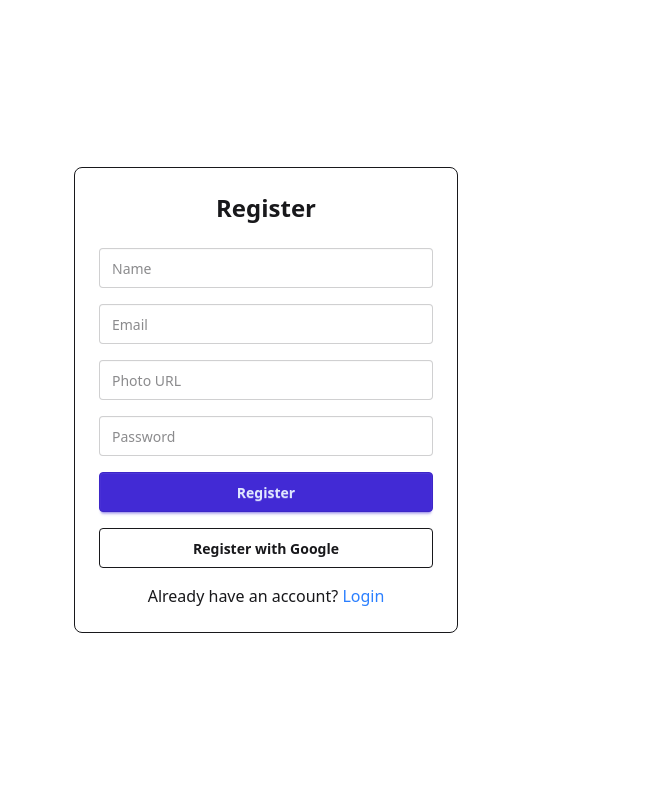
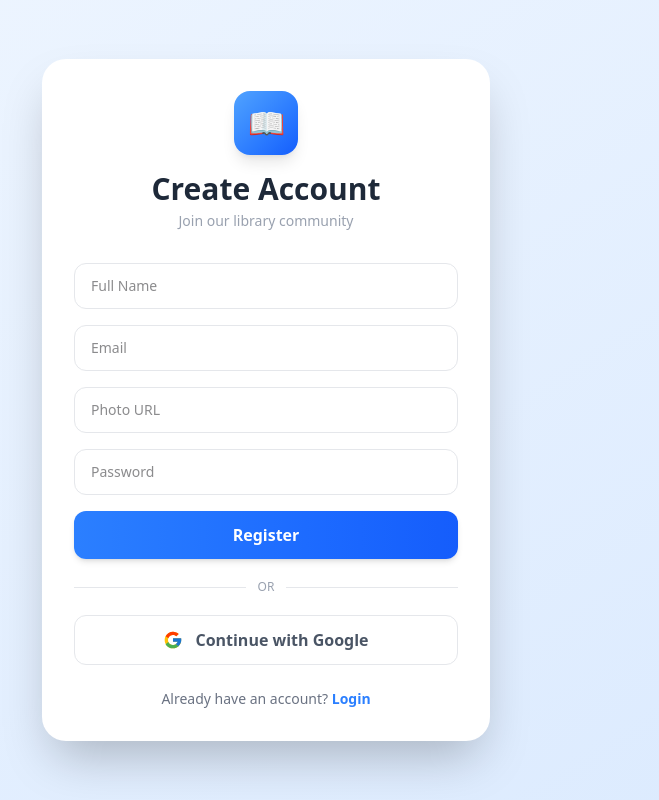
Before and after one commit to Mahabubislam50725/online_book_borrowing_platform, a Next.js app: page /register in a window 1280 px wide. Shown: the whole page, without its empty margins (374-1033 px from the left). Built offline with nearby package versions, Linux system fonts and the light colour scheme.

Commit message:
Books Details Part Complete

```diff
--- a/src/app/(auth)/login/page.jsx
+++ b/src/app/(auth)/login/page.jsx
@@ -3,47 +3,51 @@ import React from 'react';
 
 const LoginPage = () => {
     return (
-        <div className="min-h-screen flex items-center justify-center">
-            <div className="w-full max-w-sm p-6 border rounded-lg">
+        <div className="min-h-screen flex items-center justify-center bg-gradient-to-br from-blue-50 to-blue-100">
+            <div className="w-full max-w-md bg-white rounded-3xl shadow-2xl p-8">
 
-                <h1 className="text-2xl font-bold text-center mb-6">
-                    Login
-                </h1>
+                <div className="text-center mb-8">
+                    <div className="w-16 h-16 bg-gradient-to-br from-blue-400 to-blue-600 rounded-2xl flex items-center justify-center text-white text-3xl mx-auto mb-4 shadow-lg">
+                        📚
+                    </div>
+                    <h1 className="text-3xl font-extrabold text-gray-800">Welcome Back</h1>
+                    <p className="text-gray-400 text-sm mt-1">Login to your library account</p>
+                </div>
 
-                <form  className="space-y-4">
+                <form className="space-y-4">
                     <input
                         type="email"
                         placeholder="Email"
-                        className="input input-bordered w-full"
+                        className="w-full px-4 py-3 rounded-xl border border-gray-200 focus:outline-none focus:ring-2 focus:ring-blue-400 text-sm"
                     />
-
                     <input
                         type="password"
                         placeholder="Password"
-                        className="input input-bordered w-full"
+                        className="w-full px-4 py-3 rounded-xl border border-gray-200 focus:outline-none focus:ring-2 focus:ring-blue-400 text-sm"
                     />
-
                     <button
                         type="submit"
-                        className="btn btn-primary w-full"
+                        className="w-full bg-gradient-to-r from-blue-500 to-blue-600 hover:from-blue-600 hover:to-blue-700 text-white font-semibold py-3 rounded-xl transition-all duration-200 shadow-md"
                     >
                         Login
                     </button>
                 </form>
 
-                <button
-                    className="btn btn-outline w-full mt-4"
-                >
-                    Login with Google
+                <div className="flex items-center my-5">
+                    <div className="flex-1 h-px bg-gray-200"></div>
+                    <span className="px-3 text-gray-400 text-xs">OR</span>
+                    <div className="flex-1 h-px bg-gray-200"></div>
+                </div>
+
+                <button className="w-full flex items-center justify-center gap-3 border border-gray-200 hover:bg-gray-50 text-gray-600 font-semibold py-3 rounded-xl transition-all duration-200">
+                    <svg className="w-5 h-5" viewBox="0 0 48 48"><path fill="#FFC107" d="M43.6 20H24v8h11.3C33.6 33.1 29.3 36 24 36c-6.6 0-12-5.4-12-12s5.4-12 12-12c3 0 5.8 1.1 7.9 3l5.7-5.7C34.1 6.5 29.3 4 24 4 12.9 4 4 12.9 4 24s8.9 20 20 20c11 0 19.7-8 19.7-20 0-1.3-.1-2.7-.1-4z"/><path fill="#FF3D00" d="M6.3 14.7l6.6 4.8C14.5 15.1 18.9 12 24 12c3 0 5.8 1.1 7.9 3l5.7-5.7C34.1 6.5 29.3 4 24 4 16.3 4 9.7 8.3 6.3 14.7z"/><path fill="#4CAF50" d="M24 44c5.2 0 9.9-1.9 13.5-5l-6.2-5.2C29.4 35.6 26.8 36 24 36c-5.2 0-9.6-2.9-11.3-7.1l-6.5 5C9.6 39.6 16.3 44 24 44z"/><path fill="#1976D2" d="M43.6 20H24v8h11.3c-.9 2.4-2.5 4.4-4.6 5.8l6.2 5.2C40.8 35.4 44 30.1 44 24c0-1.3-.1-2.7-.4-4z"/></svg>
+                    Continue with Google
                 </button>
 
-                <p className="text-center mt-4">
+                <p className="text-center text-sm text-gray-500 mt-6">
                     Don't have an account?{" "}
-                    <Link href="/register" className="text-blue-500">
-                        Register
-                    </Link>
+                    <Link href="/register" className="text-blue-500 font-semibold hover:underline">Register</Link>
                 </p>
-
             </div>
         </div>
     );
--- a/src/app/(auth)/register/page.jsx
+++ b/src/app/(auth)/register/page.jsx
@@ -3,65 +3,65 @@ import React from 'react';
 
 const RegisterPage = () => {
     return (
-        <div className="min-h-screen flex items-center justify-center">
-            <div className="w-full max-w-sm p-6 border rounded-lg">
+        <div className="min-h-screen flex items-center justify-center bg-gradient-to-br from-blue-50 to-blue-100">
+            <div className="w-full max-w-md bg-white rounded-3xl shadow-2xl p-8">
 
-                <h1 className="text-2xl font-bold text-center mb-6">
-                    Register
-                </h1>
+                <div className="text-center mb-8">
+                    <div className="w-16 h-16 bg-gradient-to-br from-blue-400 to-blue-600 rounded-2xl flex items-center justify-center text-white text-3xl mx-auto mb-4 shadow-lg">
+                        📖
+                    </div>
+                    <h1 className="text-3xl font-extrabold text-gray-800">Create Account</h1>
+                    <p className="text-gray-400 text-sm mt-1">Join our library community</p>
+                </div>
 
-                <form  className="space-y-4">
-
+                <form className="space-y-4">
                     <input
                         type="text"
                         name="name"
-                        placeholder="Name"
-                        className="input input-bordered w-full"
+                        placeholder="Full Name"
+                        className="w-full px-4 py-3 rounded-xl border border-gray-200 focus:outline-none focus:ring-2 focus:ring-blue-400 text-sm"
                     />
-
                     <input
                         type="email"
                         name="email"
                         placeholder="Email"
-                        className="input input-bordered w-full"
+                        className="w-full px-4 py-3 rounded-xl border border-gray-200 focus:outline-none focus:ring-2 focus:ring-blue-400 text-sm"
                     />
-
                     <input
                         type="url"
                         name="image"
                         placeholder="Photo URL"
-                        className="input input-bordered w-full"
+                        className="w-full px-4 py-3 rounded-xl border border-gray-200 focus:outline-none focus:ring-2 focus:ring-blue-400 text-sm"
                     />
-
                     <input
                         type="password"
                         name="password"
                         placeholder="Password"
-                        className="input input-bordered w-full"
+                        className="w-full px-4 py-3 rounded-xl border border-gray-200 focus:outline-none focus:ring-2 focus:ring-blue-400 text-sm"
                     />
-
                     <button
                         type="submit"
-                        className="btn btn-primary w-full"
+                        className="w-full bg-gradient-to-r from-blue-500 to-blue-600 hover:from-blue-600 hover:to-blue-700 text-white font-semibold py-3 rounded-xl transition-all duration-200 shadow-md"
                     >
                         Register
                     </button>
-
                 </form>
 
-                <button
-                    className="btn btn-outline w-full mt-4"
-                >
-                    Register with Google
+                <div className="flex items-center my-5">
+                    <div className="flex-1 h-px bg-gray-200"></div>
+                    <span className="px-3 text-gray-400 text-xs">OR</span>
+                    <div className="flex-1 h-px bg-gray-200"></div>
+                </div>
+
+                <button className="w-full flex items-center justify-center gap-3 border border-gray-200 hover:bg-gray-50 text-gray-600 font-semibold py-3 rounded-xl transition-all duration-200">
+                    <svg className="w-5 h-5" viewBox="0 0 48 48"><path fill="#FFC107" d="M43.6 20H24v8h11.3C33.6 33.1 29.3 36 24 36c-6.6 0-12-5.4-12-12s5.4-12 12-12c3 0 5.8 1.1 7.9 3l5.7-5.7C34.1 6.5 29.3 4 24 4 12.9 4 4 12.9 4 24s8.9 20 20 20c11 0 19.7-8 19.7-20 0-1.3-.1-2.7-.1-4z"/><path fill="#FF3D00" d="M6.3 14.7l6.6 4.8C14.5 15.1 18.9 12 24 12c3 0 5.8 1.1 7.9 3l5.7-5.7C34.1 6.5 29.3 4 24 4 16.3 4 9.7 8.3 6.3 14.7z"/><path fill="#4CAF50" d="M24 44c5.2 0 9.9-1.9 13.5-5l-6.2-5.2C29.4 35.6 26.8 36 24 36c-5.2 0-9.6-2.9-11.3-7.1l-6.5 5C9.6 39.6 16.3 44 24 44z"/><path fill="#1976D2" d="M43.6 20H24v8h11.3c-.9 2.4-2.5 4.4-4.6 5.8l6.2 5.2C40.8 35.4 44 30.1 44 24c0-1.3-.1-2.7-.4-4z"/></svg>
+                    Continue with Google
                 </button>
 
-                <p className="text-center mt-4">
+                <p className="text-center text-sm text-gray-500 mt-6">
                     Already have an account?{" "}
-                    <Link href="/login" className="text-blue-500">
-                        Login
-                    </Link>
+                    <Link href="/login" className="text-blue-500 font-semibold hover:underline">Login</Link>
                 </p>
-
             </div>
         </div>
     );
--- /dev/null
+++ b/src/app/component/shared/NavLink.jsx
@@ -0,0 +1,19 @@
+"use client";
+import Link from 'next/link';
+import { usePathname } from 'next/navigation';
+import React from 'react';
+
+const NavLink = ({ href, children }) => {
+
+    const pathname = usePathname();
+    const isActive = pathname === href;
+    return (
+        <div>
+            <Link href={href} className={` ${isActive ? 'border-b-2 border-b-purple-500': ''}`}>
+                {children}
+            </Link>
+        </div>
+    );
+};
+
+export default NavLink;
--- a/src/app/component/shared/Navbar.jsx
+++ b/src/app/component/shared/Navbar.jsx
@@ -1,6 +1,7 @@
 import Link from "next/link";
 import Image from "next/image";
 import Logo from "@/assets/logo.png";
+import NavLink from "./NavLink";
 
 const Navbar = () => {
     return (
@@ -21,13 +22,13 @@ const Navbar = () => {
         {/* Navigation Links */}
         <ul className="flex items-center gap-8 font-medium text-gray-700">
           <li>
-            <Link href="/">Home</Link>
+            <NavLink href="/">Home</NavLink>
           </li>
           <li>
-            <Link href="/allbooks">All Books</Link>
+            <NavLink href="/allbooks">All Books</NavLink>
           </li>
           <li>
-            <Link href="/profile">My Profile</Link>
+            <NavLink href="/profile">My Profile</NavLink>
           </li>
         </ul>
 
--- a/src/lib/data.js
+++ b/src/lib/data.js
@@ -1,4 +1,11 @@
 export const getBooks = async () => {
     const res = await fetch('http://localhost:3000/Book.json');
-    return res.json();
+    const data = await res.json();
+    return data;
 };
+
+export const getBooksDetails = async (id) => {
+    const res = await fetch(`http://localhost:3000/Book.json`);
+    const data = await res.json();
+    return data.find(b => b.id == id);
+};
```
Also changed, not shown: src/app/books/[id]/page.jsx (added, +74 -0 lines).
